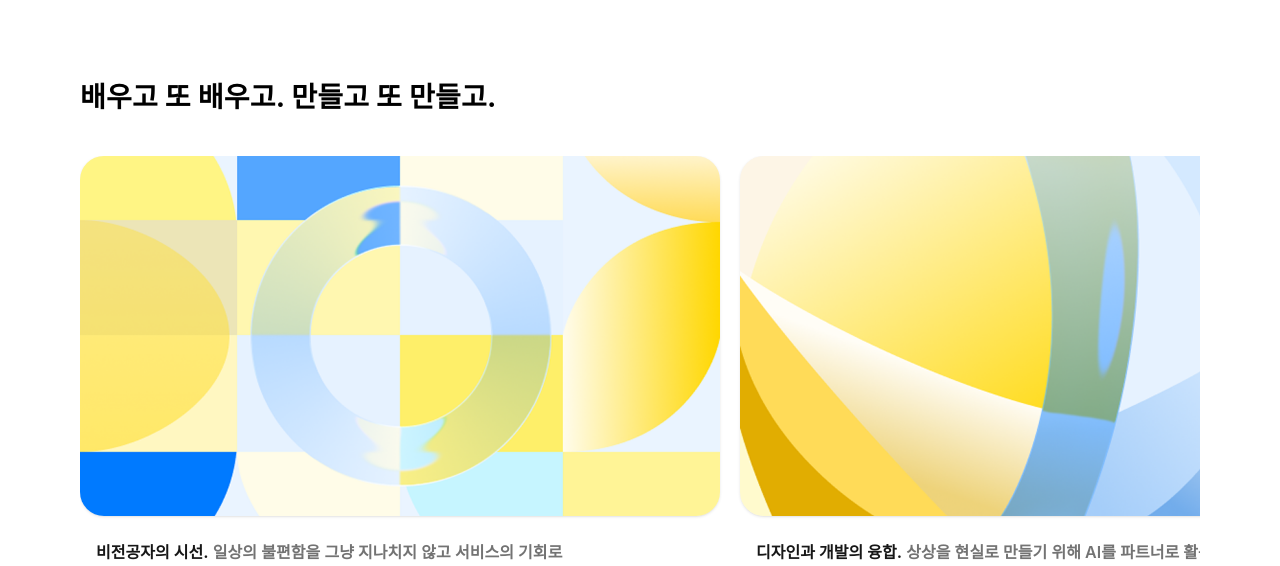
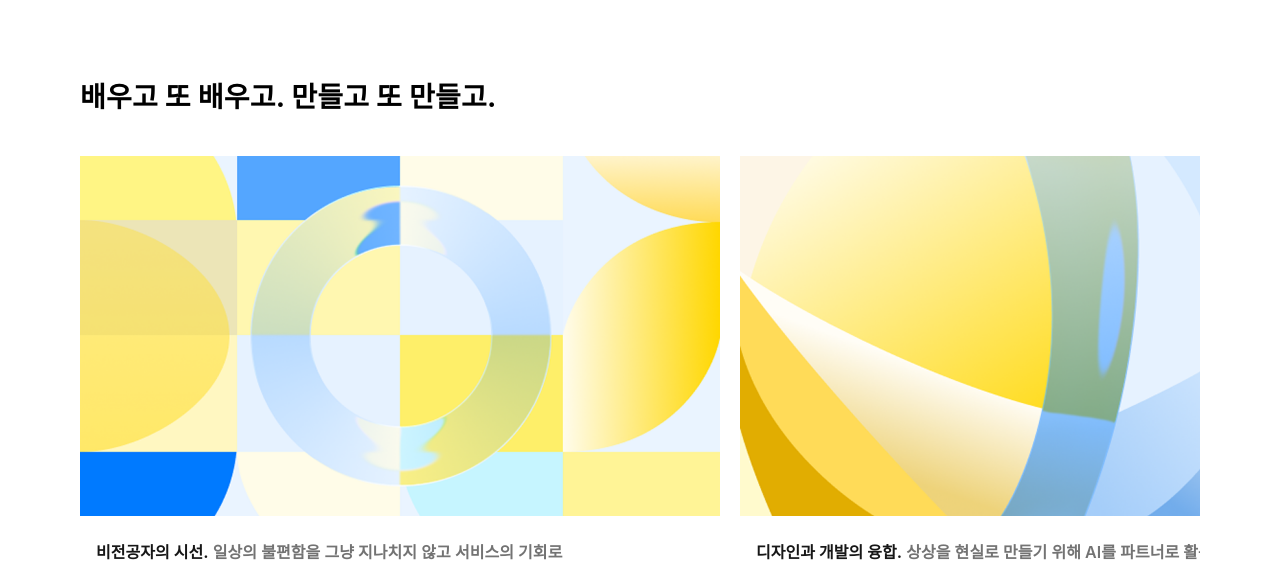
Before and after one commit to BS-Stack-Lab/portfolio-site-2026, a Next.js app: page / in a window 1280 px wide. Shown: the part 3695-4261 px from the top of the page. Built offline with nearby package versions, Linux system fonts and the light colour scheme; a web font is replaced by a local one.

Commit message:
about me section card overflow modify

```diff
--- a/components/AboutMe.tsx
+++ b/components/AboutMe.tsx
@@ -93,7 +93,7 @@ export default function AboutMe() {
                   className={`summary-card snap-item relative flex-shrink-0 flex flex-col items-start gap-[10px] md:gap-[20px] cursor-pointer
                     xl:w-[640px] xl:h-[436px] md:w-[500px] w-[calc(100vw-40px)]`}
                 >
-                  <div className="w-full aspect-[16/9] bg-[#F5F5F7] rounded-[24px] overflow-hidden shadow-sm">
+                  <div className="w-full aspect-[16/9] bg-[#F5F5F7] rounded-[24px]">
                     <img src={card.src} alt="" className="w-full h-full object-cover" />
                   </div>
 
```
